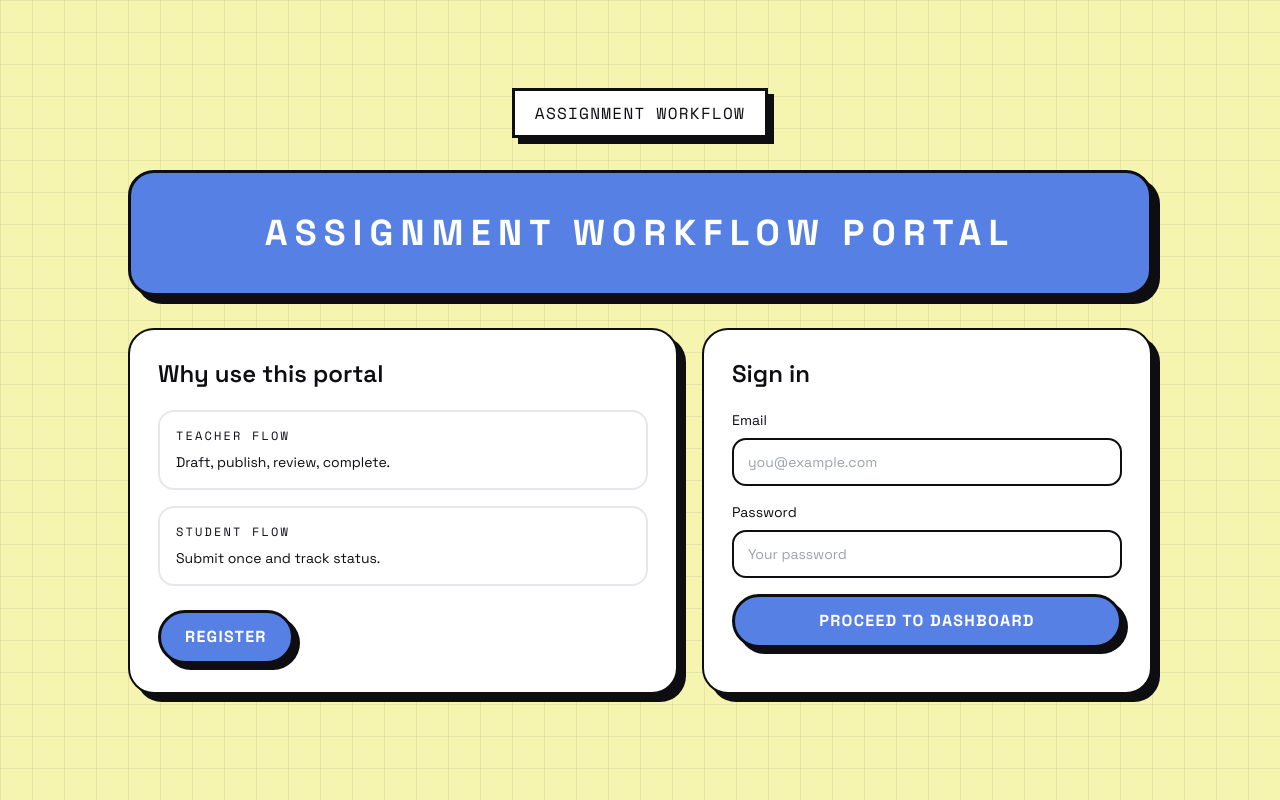
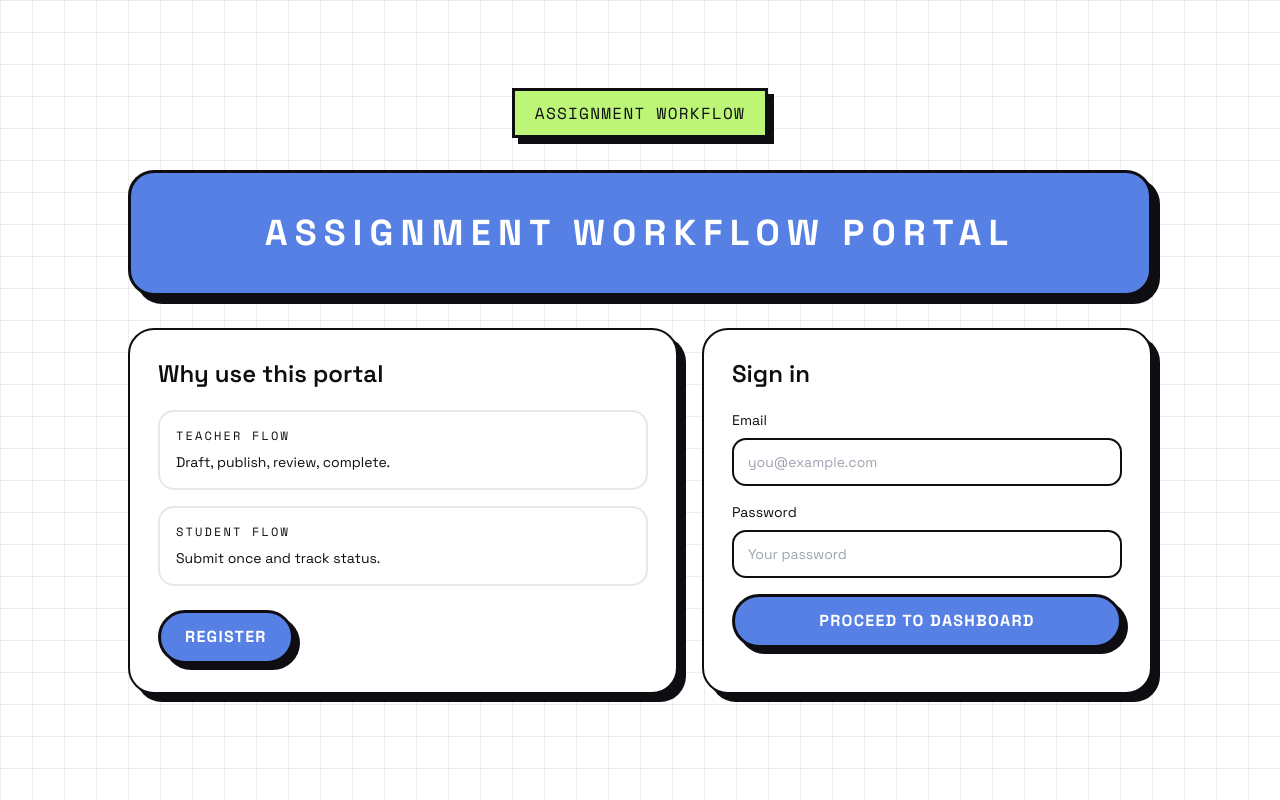
Before and after one commit to Khyati-Kapil/tailsweb-frontend, a React (Vite) app: page / in a window 1280 px wide. Built offline with nearby package versions, Linux system fonts and the light colour scheme; no server answers.

Commit message:
style: update background

```diff
--- a/src/index.css
+++ b/src/index.css
@@ -17,7 +17,7 @@
 body {
   margin: 0;
   min-height: 100vh;
-  background-color: #f5f5b0;
+  background-color: #ffffff;
   background-image:
     linear-gradient(to right, rgba(19, 34, 70, 0.08) 1px, transparent 1px),
     linear-gradient(to bottom, rgba(19, 34, 70, 0.08) 1px, transparent 1px);
@@ -42,7 +42,7 @@ body {
 
 .block-title {
   border: 3px solid #0e0e12;
-  background: #ffffff;
+  background: #bdf677;
   display: inline-flex;
   padding: 10px 20px;
   font-family: 'Space Mono', monospace;
```
